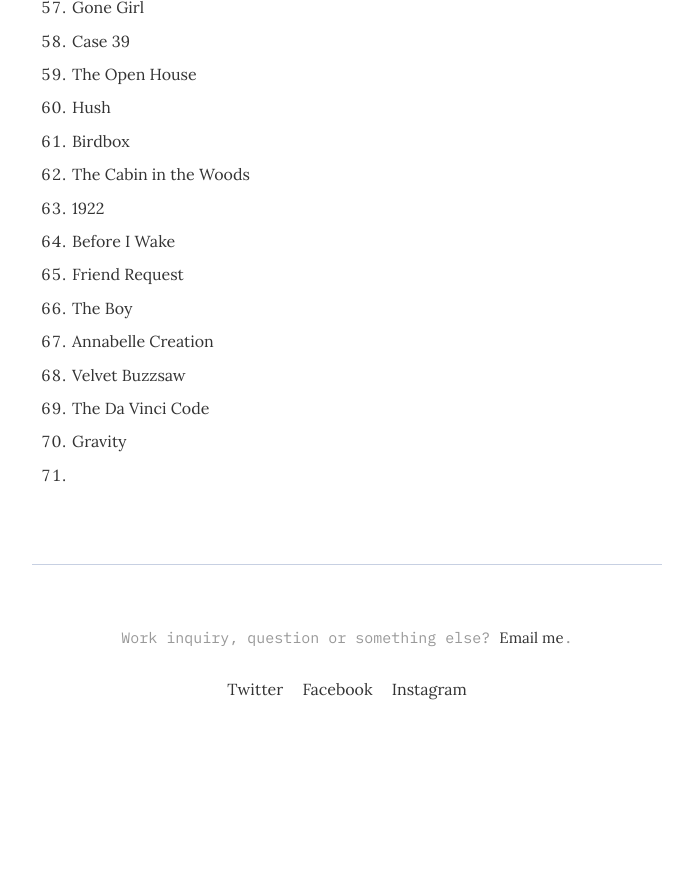
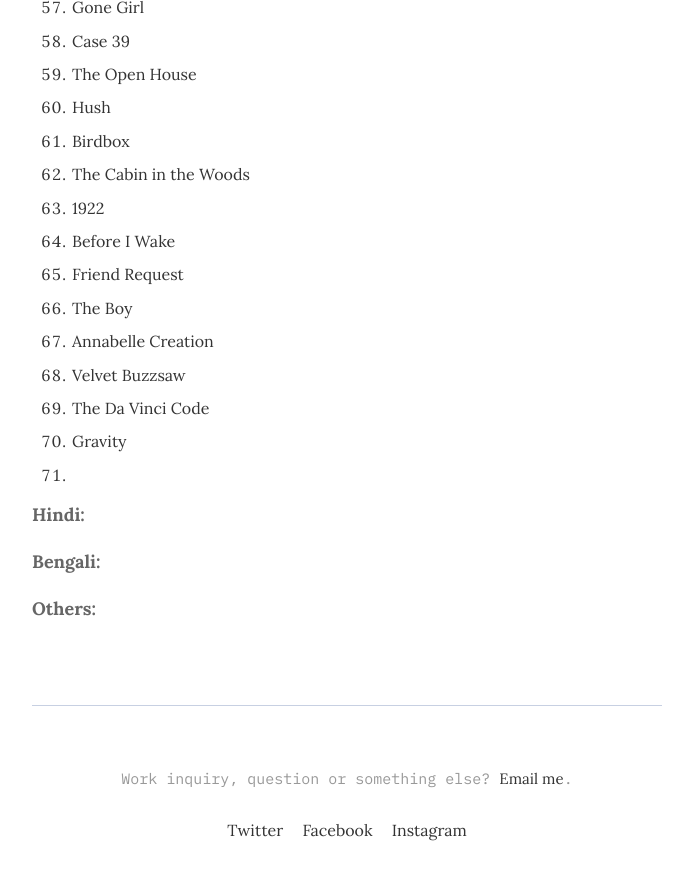
Before and after one commit to argumentativeyouth/pblog, a Jekyll site: the page built from _pages/movies.md, in a window 1280 px wide and 900 px high, scrolled down 2162 px. Shown: the top 880 px of the window, without its empty margins (293-986 px from the left). Built offline with Jekyll 4.4.1, drawn with Linux system fonts in a browser that asks for light colours; before the commit the page ends 2921 px from its top, so only the background shows below that.

Commit message:
Update movies.md

```diff
--- a/_pages/movies.md
+++ b/_pages/movies.md
@@ -76,3 +76,9 @@
 69. The Da Vinci Code
 70. Gravity
 71.
+
+**Hindi:**
+
+**Bengali:**
+
+**Others:**
```
